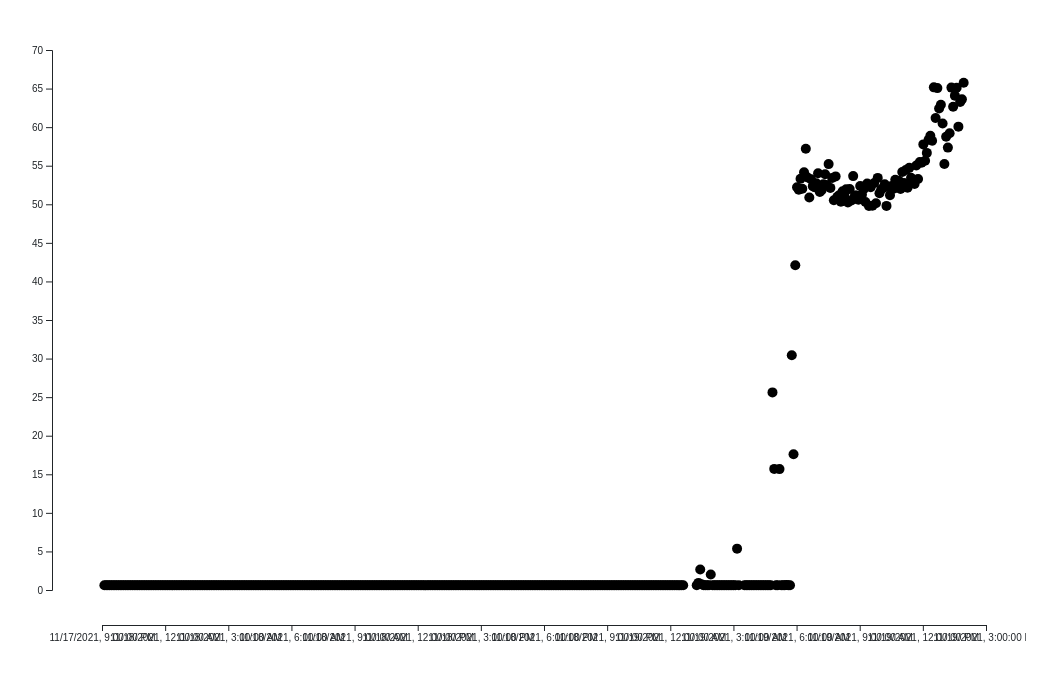
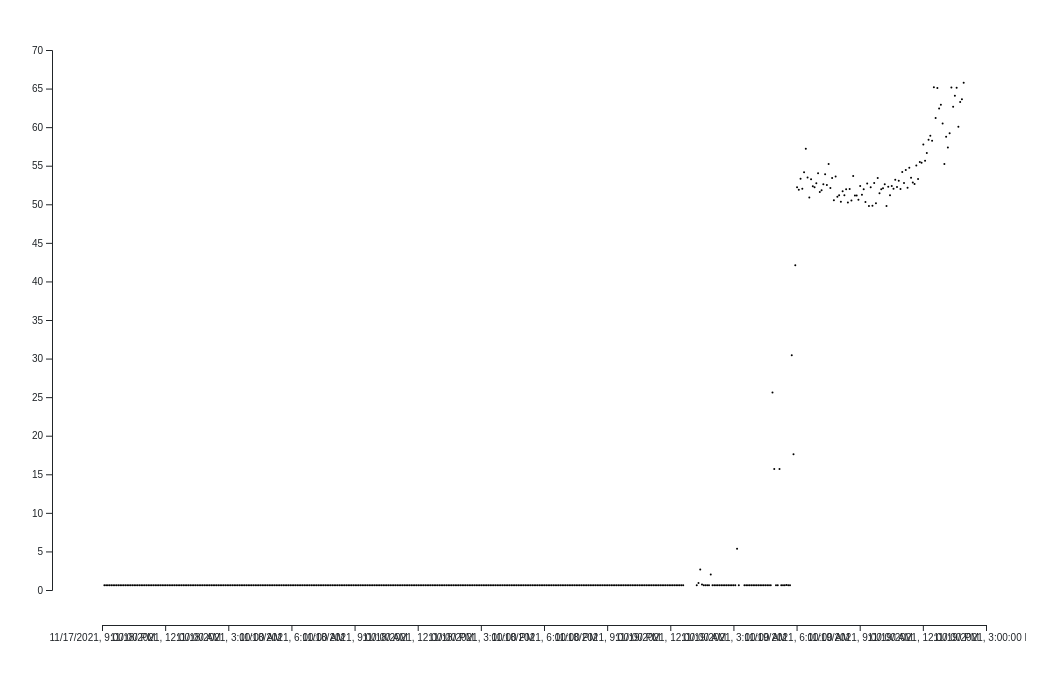
Before and after one commit to johnjmurray/harlem-air-quality, a plain HTML site: page index.html in a window 1280 px wide. Shown: the whole page, without its empty margins (83-1140 px from the left). Drawn offline with nearby package versions, Linux system fonts and the light colour scheme.

Commit message:
Update index.html

```diff
--- a/index.html
+++ b/index.html
@@ -84,7 +84,7 @@
           .attr("cy", function (d) {
             return y(d.concentration);
           })
-          .attr("r", 5)
+          .attr("r", 1)
           .style("fill", "#00000");
       });
     </script>
```
